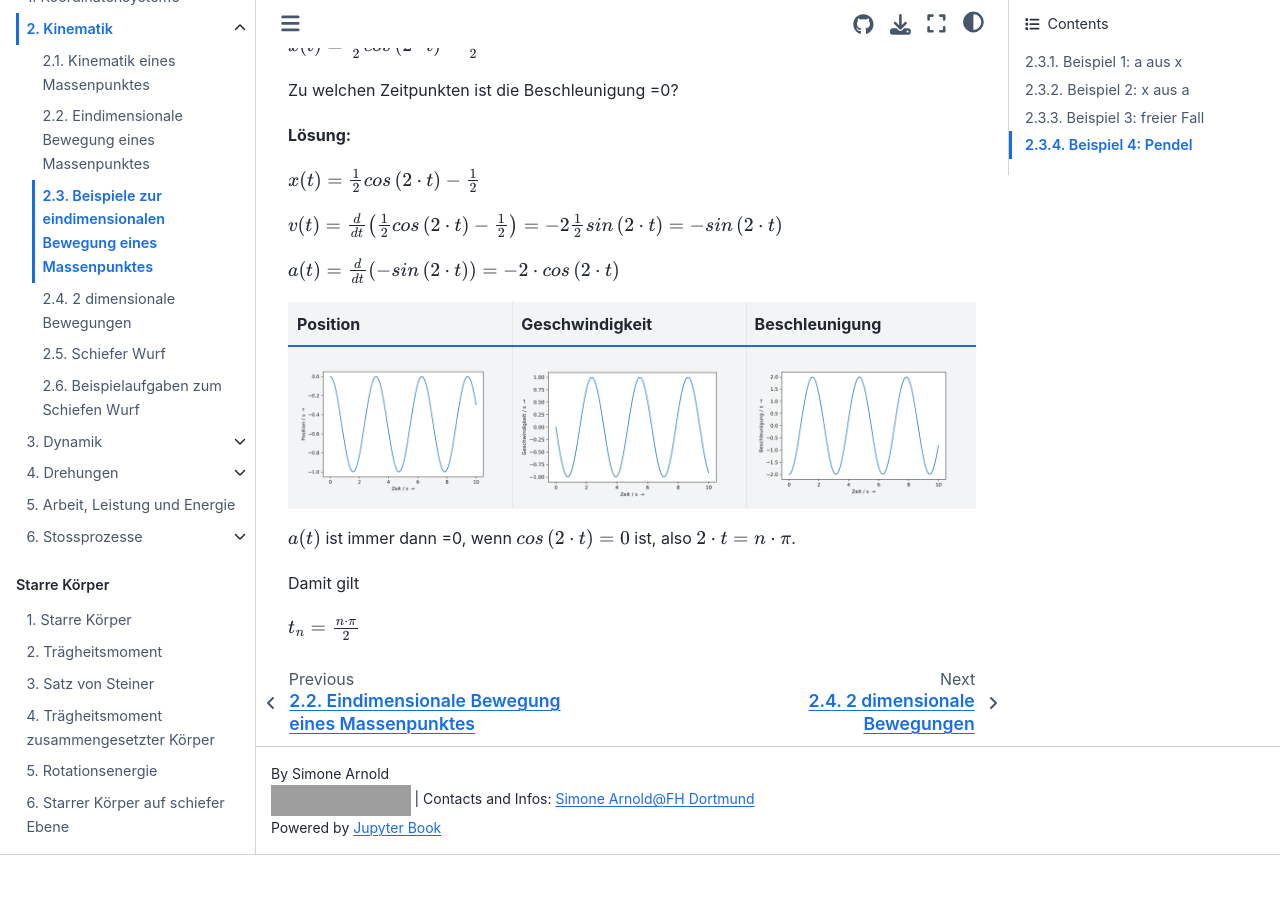
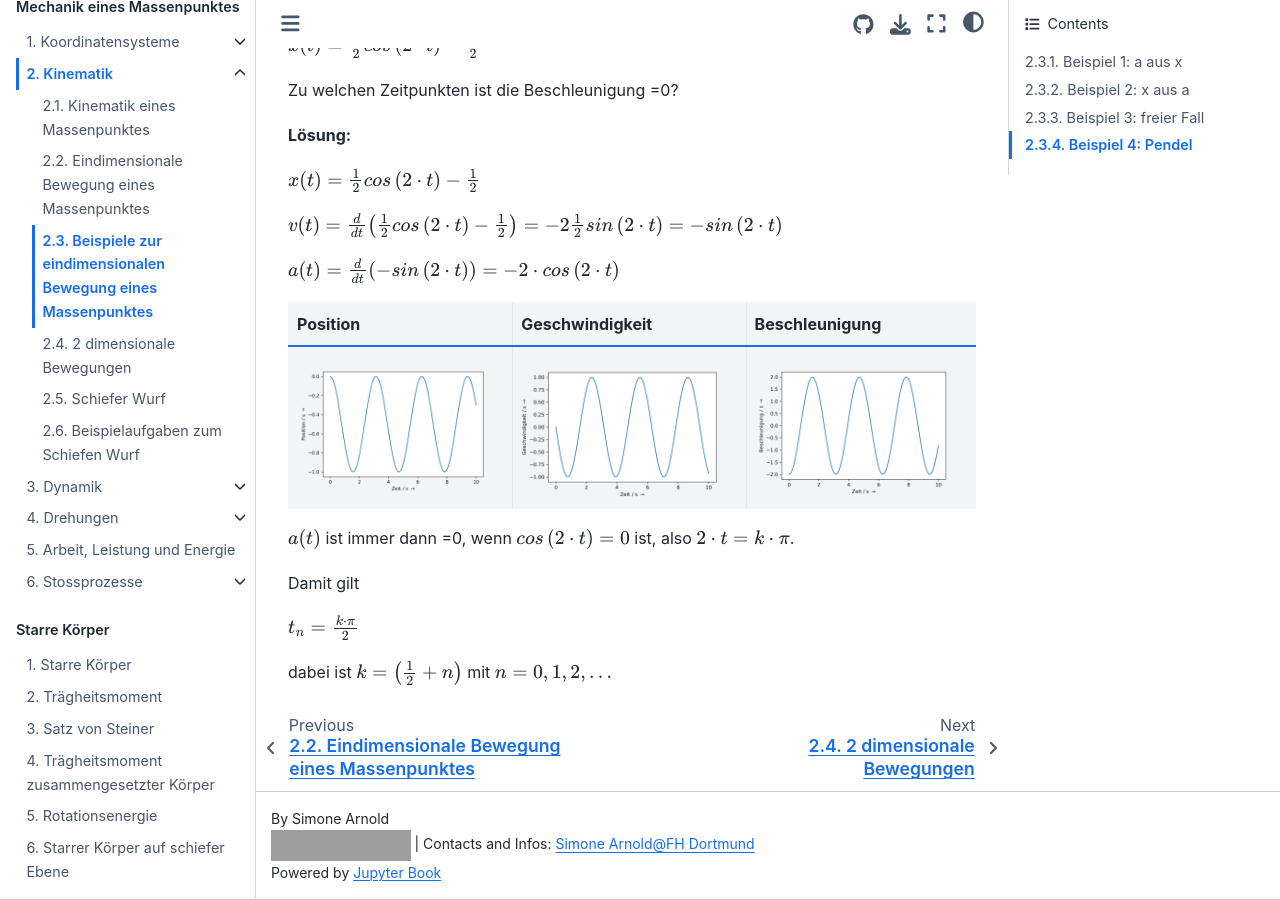
Before and after one commit to EUPhysik/LecturePhysicsOne, a Jupyter Book: the page built from book/Massenpunkt/Kinematik/mechanik_massenpunkt_1d_Beispiele.md, in a window 1280 px wide and 900 px high, scrolled down 4304 px. Built offline with Jupyter Book 1.0.4 settings and Sphinx 7.4.7 and the Sphinx Book theme 1.1.4, drawn with Linux system fonts in a browser that asks for light colours; before the commit the page ends 5159 px from its top, so only the background shows below that; grey boxes are pictures that could not be loaded.

Commit message:
corrected error

```diff
--- a/book/Massenpunkt/Kinematik/mechanik_massenpunkt_1d_Beispiele.md
+++ b/book/Massenpunkt/Kinematik/mechanik_massenpunkt_1d_Beispiele.md
@@ -157,8 +157,10 @@ $a(t) =  \frac{d}{dt} \left(- sin \left(2 \cdot t \right) \right)  = -2 \cdot co
 |--|--|--|
 |![alt](Bilder/pendel_x.png)|![alt](Bilder/pendel_vx.png)|![alt](Bilder/pendel_ax.png)|
 
-$a(t)$ ist immer dann =0, wenn $cos\left(2 \cdot t \right) = 0$ ist, also $2 \cdot t = n \cdot \pi$.
+$a(t)$ ist immer dann =0, wenn $cos\left(2 \cdot t \right) = 0$ ist, also $2 \cdot t = k \cdot \pi$.
 
 Damit gilt
 
-$t_n = \frac{n \cdot \pi}{2}$
+$t_n = \frac{k \cdot \pi}{2}$
+
+dabei ist $k = \left(\frac{1}{2} +n \right)$ mit $n = 0,1,2,...$
```
